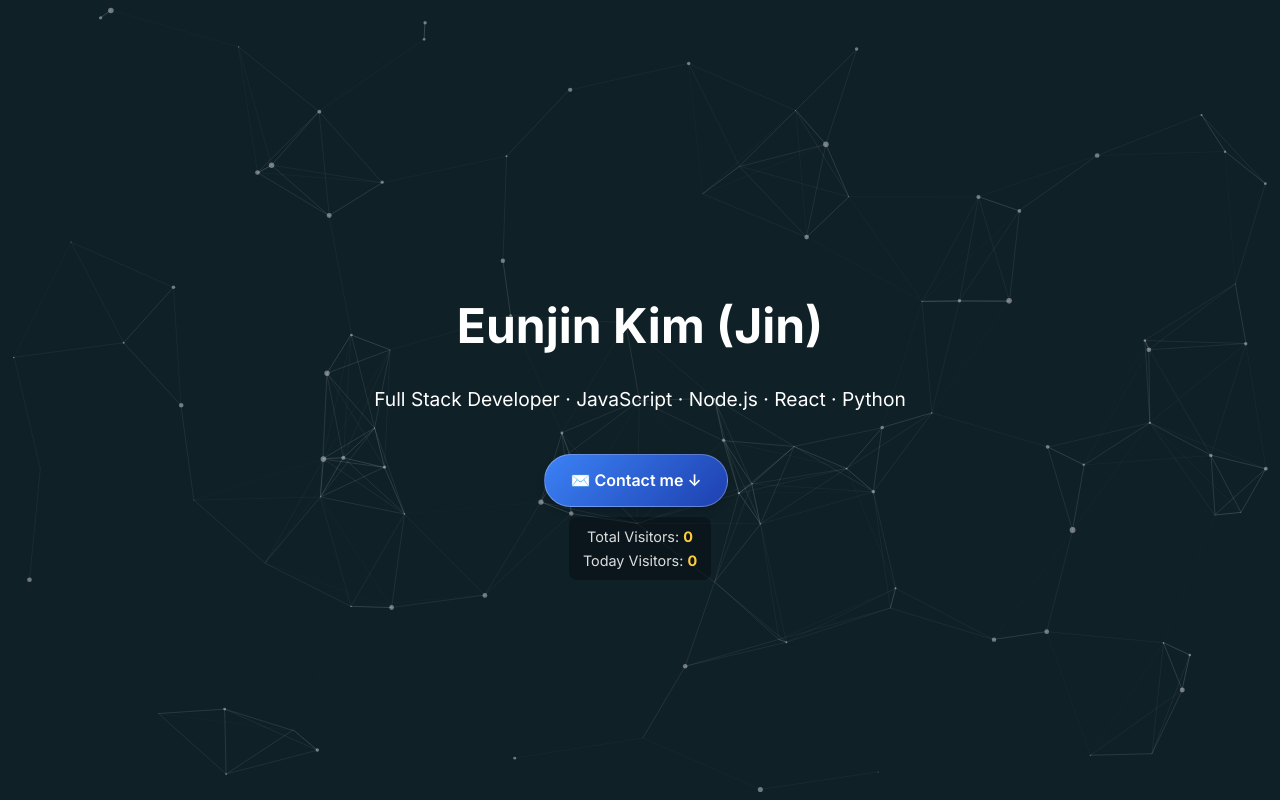
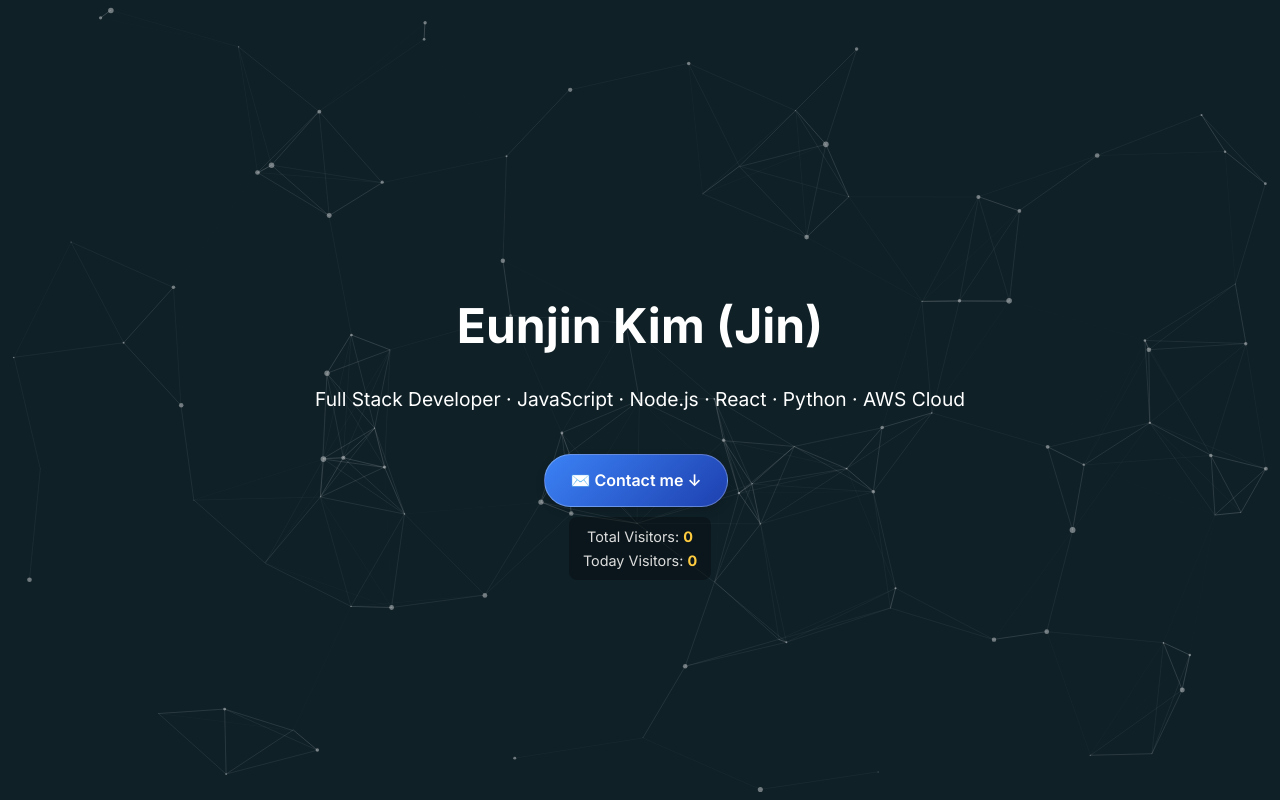
Before and after one commit to jinyorjin/qr-portfolio, a plain HTML site: page public/index.html in a window 1280 px wide. Shown: the top 800 px of the page. Drawn offline with nearby package versions, Linux system fonts and the light colour scheme; no server answers.

Commit message:
feat: automated deployment test - update index page

```diff
--- a/public/index.html
+++ b/public/index.html
@@ -45,7 +45,9 @@
 
     <header class="hero fade-in">
       <h1>Eunjin Kim (Jin)</h1>
-      <p>Full Stack Developer · JavaScript · Node.js · React · Python</p>
+      <p>
+        Full Stack Developer · JavaScript · Node.js · React · Python · AWS Cloud
+      </p>
       <a href="mailto:lqye92@gmail.com?subject=Hello%20Eunjin" class="hero-btn">
         ✉️ Contact me ↓
       </a>
```
